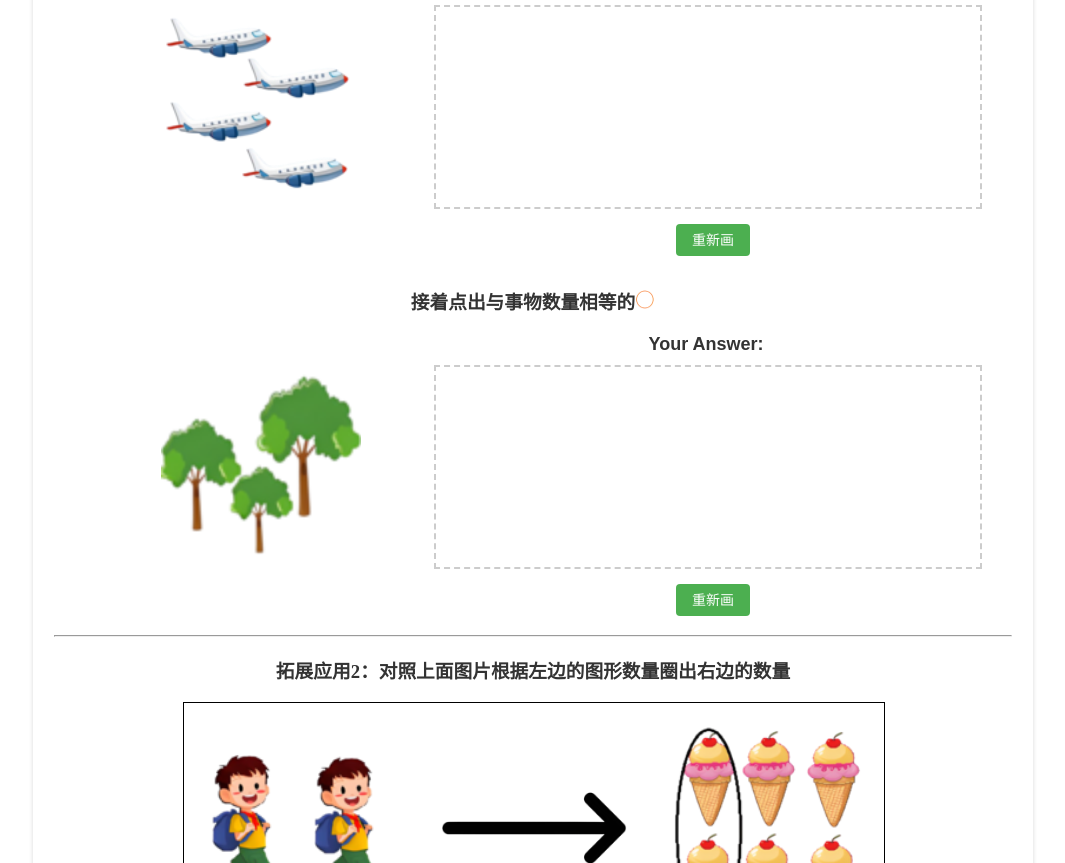
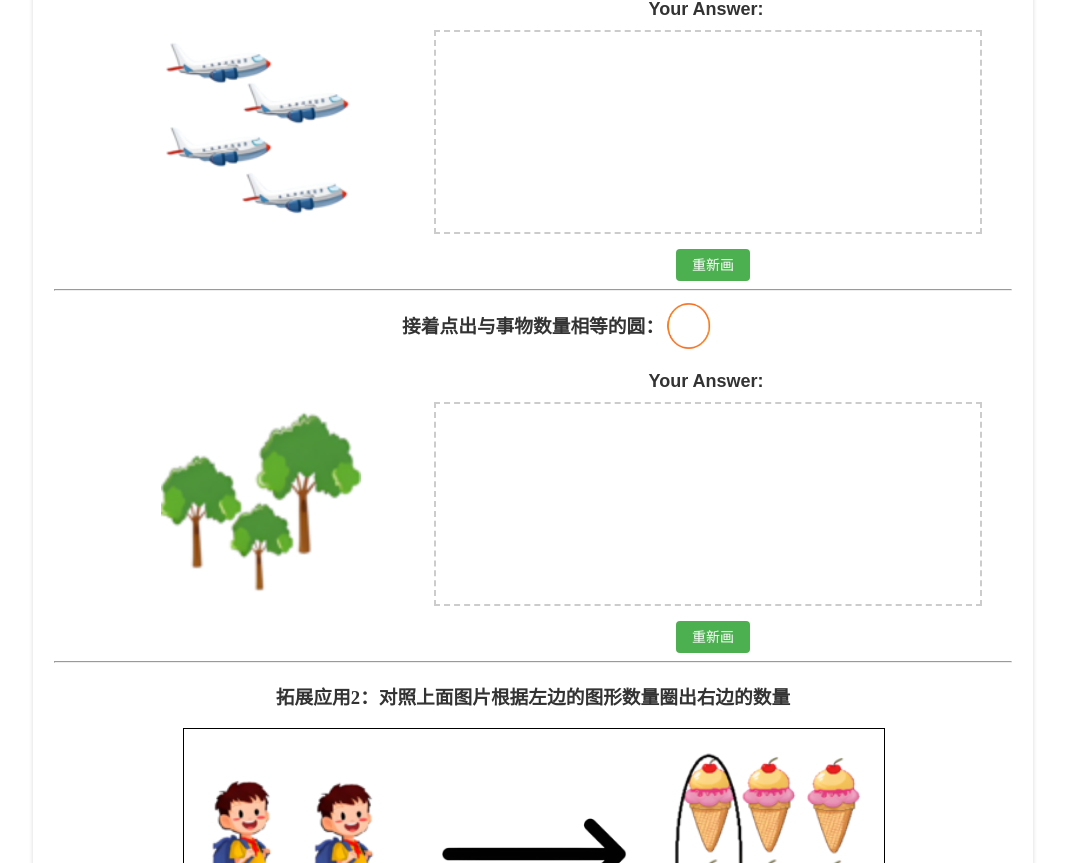
Before and after one commit to Nacocx/AmeQd, a Vue app: page / in a window 1280 px wide. Shown: the part 4419-5282 px from the top of the page, without its empty margins (107-1172 px from the left). Built offline with nearby package versions, Linux system fonts and the light colour scheme.

Commit message:
修改sst里面的板面问题

```diff
--- a/src/App.vue
+++ b/src/App.vue
@@ -40,8 +40,6 @@
                 <div v-for="sst in questions.sst" :key="sst">
                   <sst :item="sst" />
                 </div>
-
-                <hr>
               </template>
 
               <!-- qst 部分 -->
--- a/src/components/sst.vue
+++ b/src/components/sst.vue
@@ -1,9 +1,13 @@
 <template>
   <div class="circle-drawing-game">
-    <h1>接着点出与事物数量相等的<span>
-        <img alt="Missing Image" :src="item.tuXingPath"  style="width: 20px" />
-      </span>
-    </h1>
+    <div class="title">
+       <h1>接着点出与事物数量相等的圆：</h1>
+    <div>
+        <img alt="Missing Image" :src="item.tuXingPath" class="title_img"/>
+    </div>
+
+
+    </div>
 
     <div class="item-display">
       <div class="left_img">
@@ -25,7 +29,7 @@
     </div>
     <el-button @click="resetCircles" type="primary" class="btn">重新画</el-button>
   </div>
-  <!-- <hr> -->
+  <hr>
 </template>
 
 <script>
@@ -79,11 +83,23 @@ export default {
   margin: 0;
   padding: 0;
 }
+.title{
+  display: flex;
+  justify-content: center;
+  height: 20px;
+  position: relative;
+  margin-bottom: 30px;
+}
+.title_img{
+  width: 50px;
+  position: absolute;
+  top: -10px;
+}
 .circle-drawing-game {
   /* background-color: #4caf50; */
   font-family: Arial, sans-serif;
   max-width:890px;
-  height: 320px;
+  height: 330px;
   margin: 0 auto;
   padding: 20px;
   text-align: center;
```
